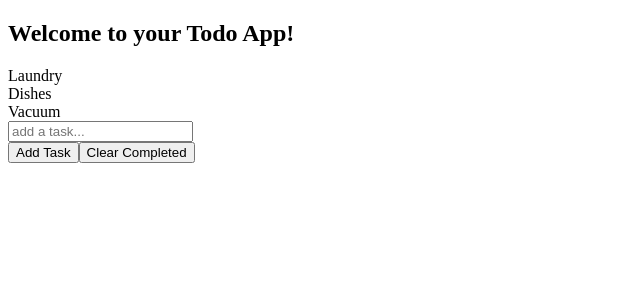
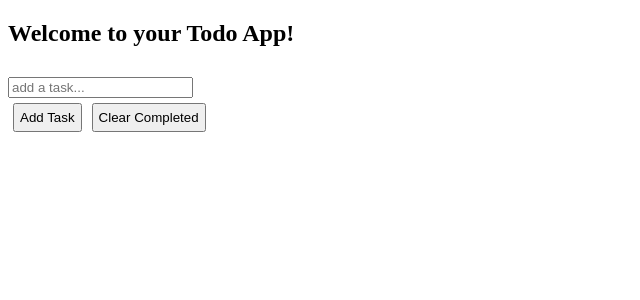
Before and after one commit to bloominstituteoftechnology/web-module-project-class-components, a React (Create React App) app: page / in a window 1280 px wide. Shown: the top 300 px of the page, without its empty margins (0-640 px from the left). Built offline with nearby package versions, Linux system fonts and the light colour scheme; the HTML template or start-up script is replaced by a standard one.

Commit message:
complete

```diff
--- a/src/App.js
+++ b/src/App.js
@@ -8,23 +8,7 @@ import { findAllByTestId } from '@testing-library/react';
   // design `App` to be the parent component of your application.
   // this component is going to take care of state, and any change handlers you need to work with your state
 
-const todoList = [
-  {
-    task: 'Laundry',
-    id: 123,
-    completed: false
-  },
-  {
-    task: 'Dishes',
-    id: 135,
-    completed: false
-  },
-  {
-    task: 'Vacuum',
-    id: 2469,
-    completed: false
-  }
-]
+const todoList = []
 
 class App extends React.Component {
   constructor() {
--- a/src/components/Todo.css
+++ b/src/components/Todo.css
@@ -0,0 +1,23 @@
+
+.list {
+    display:flex;
+    flex-flow: column nowrap;
+    margin-bottom: 10px;
+    line-height: 20px;
+}
+
+.item {
+    border:1px solid black;
+    padding: 5px;
+}
+
+.itemstrike {
+    text-decoration: line-through;
+    border:1px solid black;
+    padding: 5px;
+}
+
+.button {
+    padding: 5px;
+    margin: 5px;
+}
--- a/src/components/Todo.js
+++ b/src/components/Todo.js
@@ -1,9 +1,15 @@
 import React from 'react';
+
+import './Todo.css';
 
 const Todo = props => {
 
+    const handleClick = () => {
+        props.handleToggle(props.item.id)
+    }
+
     return (
-        <div onClick={() => props.handleToggle(props.item.id)} >
+        <div onClick={handleClick} className={`item${props.item.completed ? 'strike' : ''}`}>
             {props.item.task}
         </div>
     )
--- a/src/components/TodoForm.js
+++ b/src/components/TodoForm.js
@@ -34,8 +34,8 @@ class TodoForm extends React.Component {
                         value={this.state.input}
                     />
                 </form>
-                    <button onClick={this.handleAddClick}>Add Task</button>
-                    <button onClick={() => this.props.handleClear()}>Clear Completed</button>
+                    <button className='button' onClick={this.handleAddClick}>Add Task</button>
+                    <button className='button' onClick={() => this.props.handleClear()}>Clear Completed</button>
             </div>
         )
     }
--- a/src/components/TodoList.js
+++ b/src/components/TodoList.js
@@ -8,7 +8,7 @@ import Todo from './Todo';
 const TodoList = props => {
 
     return (
-        <div>
+        <div className='list'>
         {
         props.list.map(item => {
          return <Todo handleToggle={props.handleToggle} item={item} key={item.id} />
```
